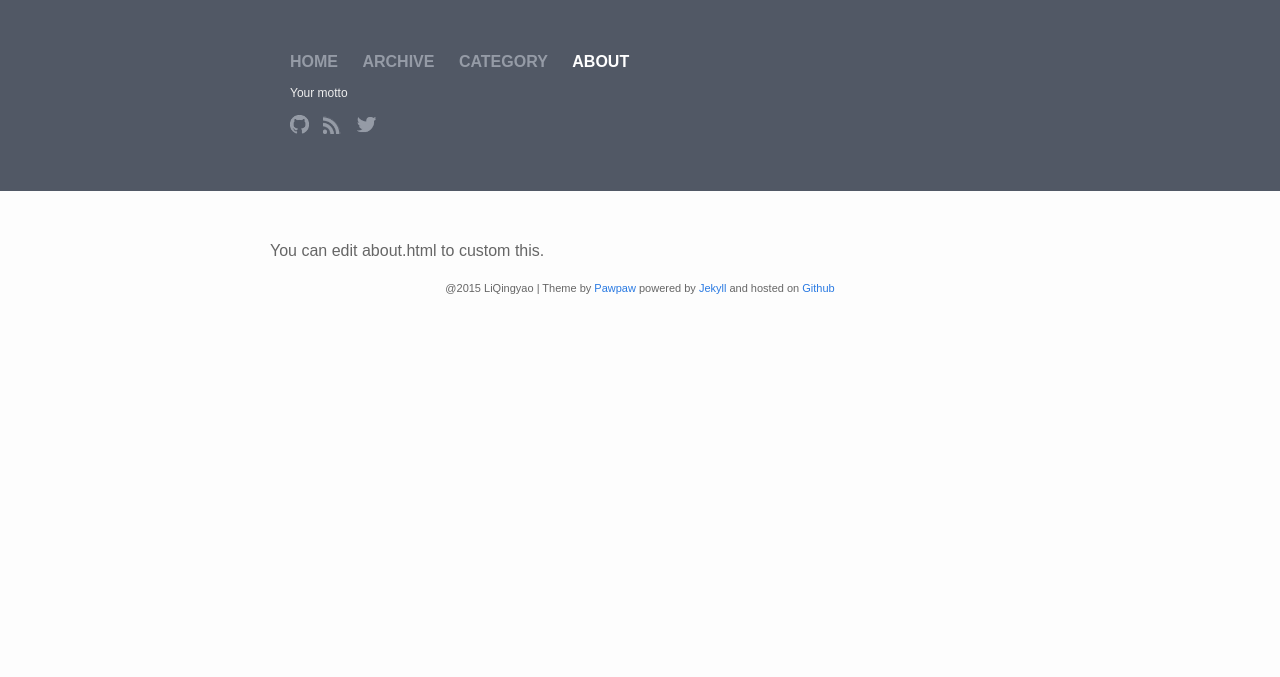
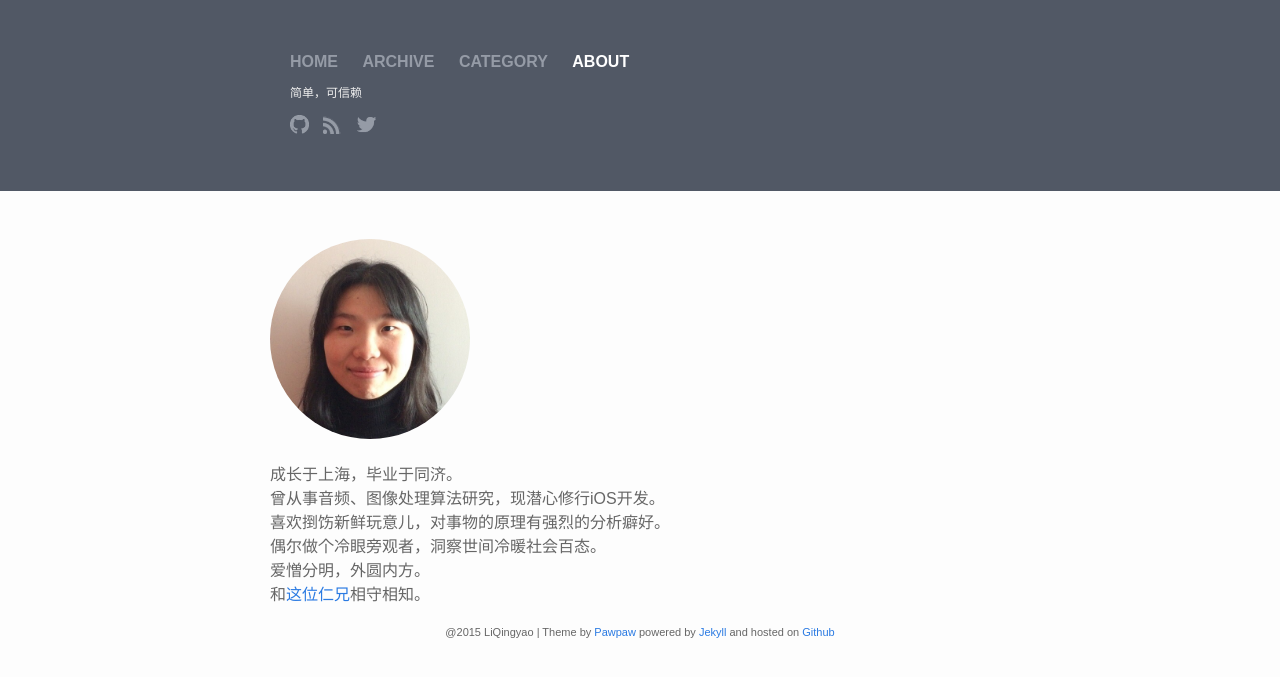
Before and after one commit to liqingyao/life, a Jekyll site: the page built from about.html, in a window 1280 px wide. Shown: the top 677 px of the page. Built offline with Jekyll 4.4.1, drawn with Linux system fonts in a browser that asks for light colours.

Commit message:
Update basic configs

```diff
--- a/_config.yml
+++ b/_config.yml
@@ -1,7 +1,7 @@
 # Site settings
-title: Your awesome title
-motto: Your motto
-email: your-email@domain.com
+title: Li Qingyao
+motto: 简单，可信赖
+email: qingyao.li@yahoo.com
 description: > # this means to ignore newlines until "baseurl:"
   Write an awesome description for your new site here. You can edit this
   line in _config.yml. It will appear in your document head meta (for
@@ -9,7 +9,7 @@ description: > # this means to ignore newlines until "baseurl:"
 baseurl: "" # the subpath of your site, e.g. /blog/
 url: "http://life.liqingyao.com" # the base hostname & protocol for your site
 twitter_username: jekyllrb
-github_username:  jekyll
+github_username:  liqingyao
 
 # Build settings
 markdown: kramdown
--- a/_posts/2015-04-09-welcome-to-jekyll copy.markdown
+++ b/_posts/2015-02-09-welcome-to-jekyll copy.markdown
@@ -1,7 +1,7 @@
 ---
 layout: post
 title:  "Welcome to Jekyll!"
-date:   2015-04-09 11:23:32
+date:   2015-02-09 11:23:32
 categories: jekyll update
 ---
 You’ll find this post in your `_posts` directory. Go ahead and edit it and re-build the site to see your changes. You can rebuild the site in many different ways, but the most common way is to run `jekyll serve`, which launches a web server and auto-regenerates your site when a file is updated.
--- a/_sass/_base.scss
+++ b/_sass/_base.scss
@@ -43,6 +43,7 @@ ul, ol, dl, figure,
 img {
     max-width: 100%;
     vertical-align: middle;
+    horizontal-align: middle;
 }
 
 
--- a/_sass/_layout.scss
+++ b/_sass/_layout.scss
@@ -85,7 +85,7 @@ li {
 
 .social-links {
     padding-top: 10px;
-	margin-left: 0px;
+	  margin-left: 0px;
 }
 
 .social-links li {
--- a/about.html
+++ b/about.html
@@ -3,6 +3,29 @@ layout: default
 ---
 
 <div class="about">
-<br>
-You can edit about.html to custom this.
+
+<style>
+  .round {
+      display:block;
+      width: 200px;
+      height: 200px;
+      border-radius: 50%;
+      overflow: hidden;
+  }
+</style>
+
+</br>
+
+  <div class="round">
+    <img width="200px" height="200px" src="/images/lqyavatar.png"/ text-align='center'>
+  </div>
+
+  <div>
+    </br>成长于上海，毕业于同济。
+    </br>曾从事音频、图像处理算法研究，现潜心修行iOS开发。
+    </br>喜欢捯饬新鲜玩意儿，对事物的原理有强烈的分析癖好。
+    </br>偶尔做个冷眼旁观者，洞察世间冷暖社会百态。
+    </br>爱憎分明，外圆内方。
+    </br>和<a href="http://wyudong.com" target="_blank">这位仁兄</a>相守相知。
+  </div>
 </div>
```
Also changed, not shown: _layouts/default.html (line endings or trailing spaces), images/Jekyll-Pithy.png (deleted), images/lqyavatar.png (added), 12 other files.
